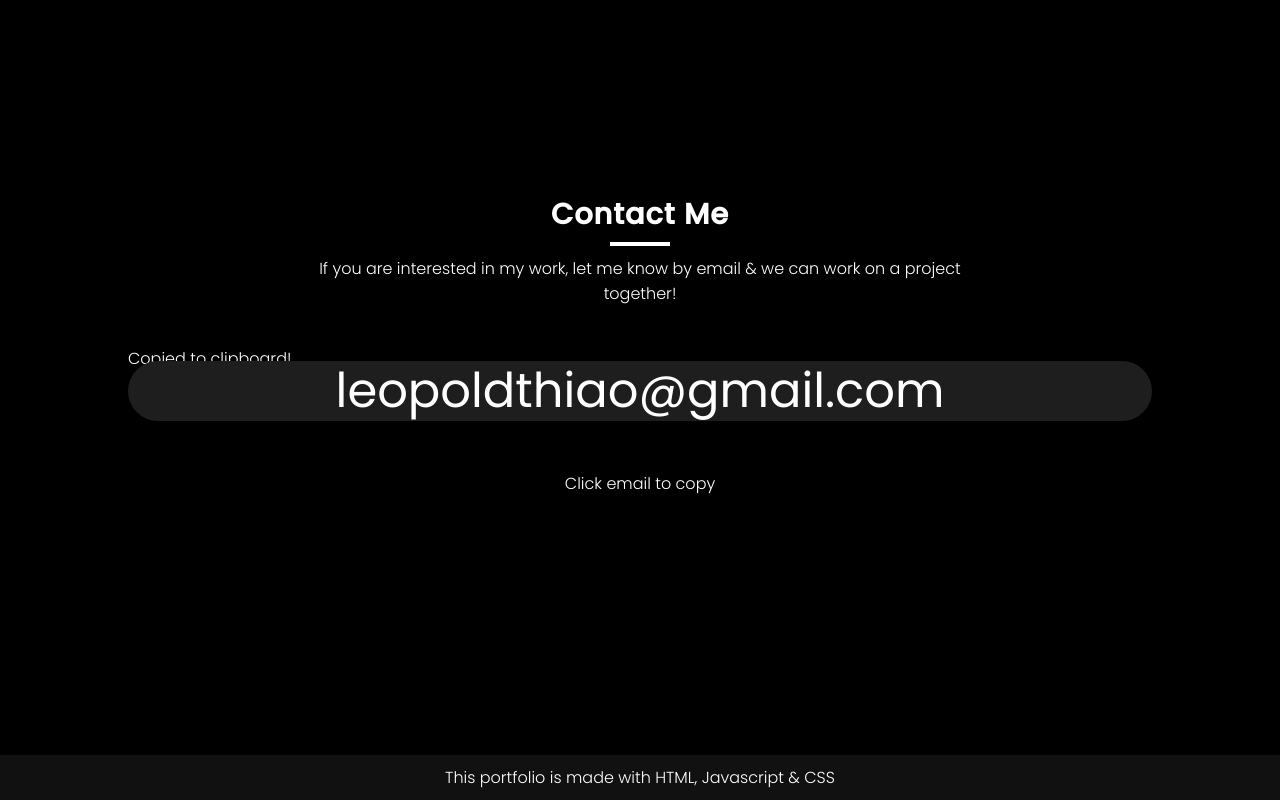
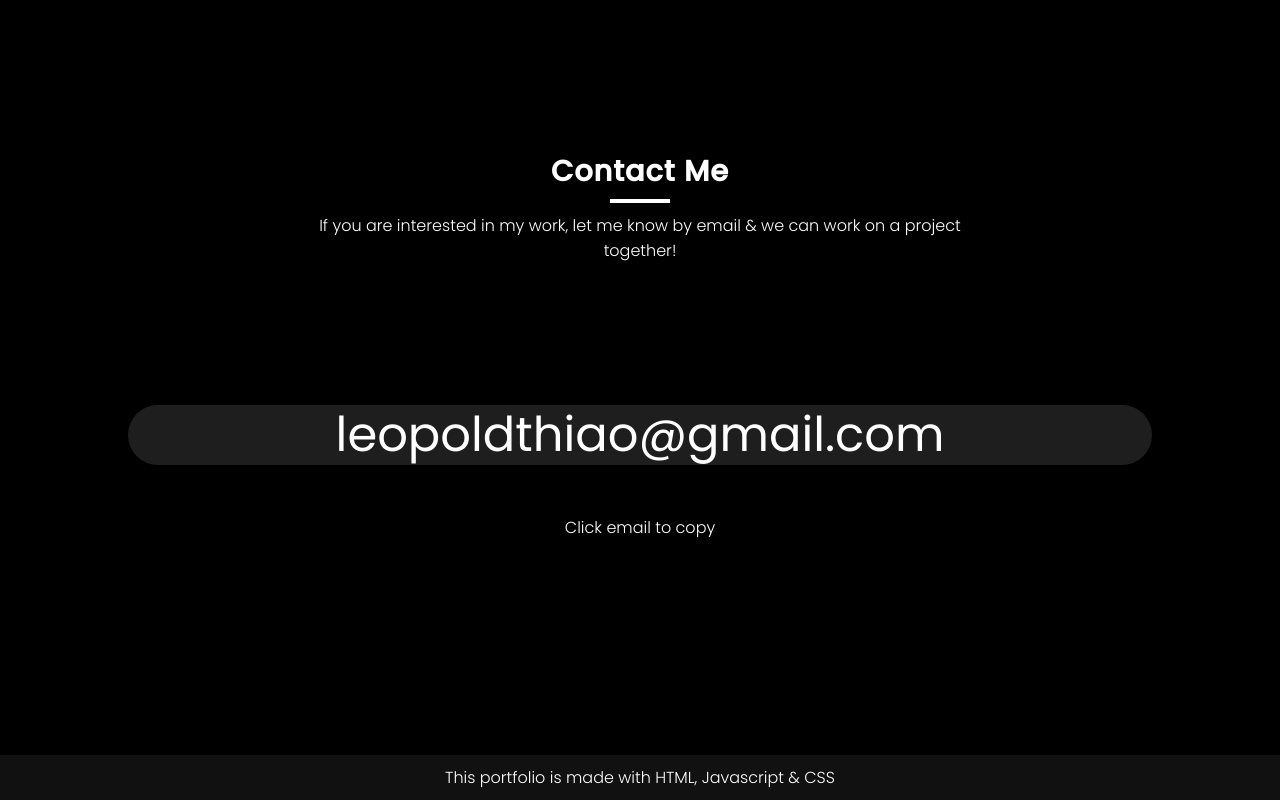
Before and after one commit to Lolpold-T/lolpold-t.github.io, a plain HTML site: page index.html in a window 1280 px wide. Shown: the part 3833-4633 px from the top of the page. Drawn offline with Linux system fonts and the light colour scheme.

Commit message:
spelling fix

```diff
--- a/index.html
+++ b/index.html
@@ -274,7 +274,7 @@
         </p>
       </div>
       <span
-        ><p class="copy-notificaiton">Copied to clipboard!</p>
+        ><p class="copy-notification">Copied to clipboard!</p>
         <div class="input-wrap">
           <input
             id="myInput"
```
